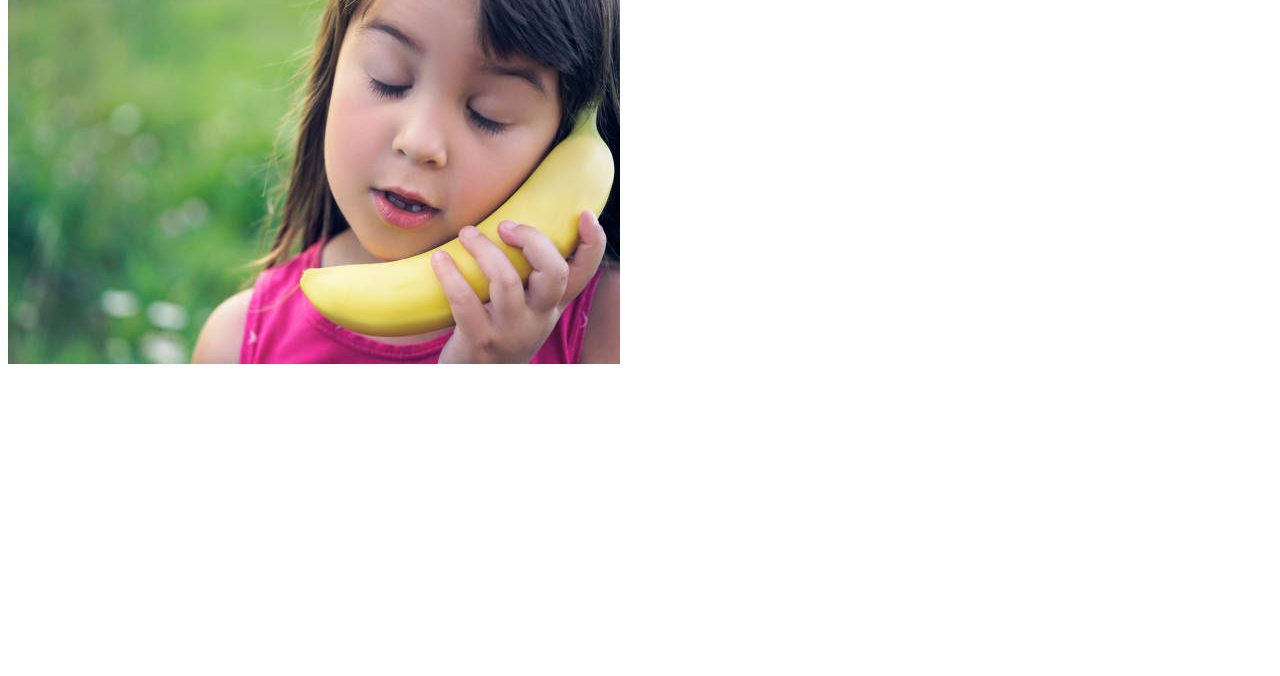
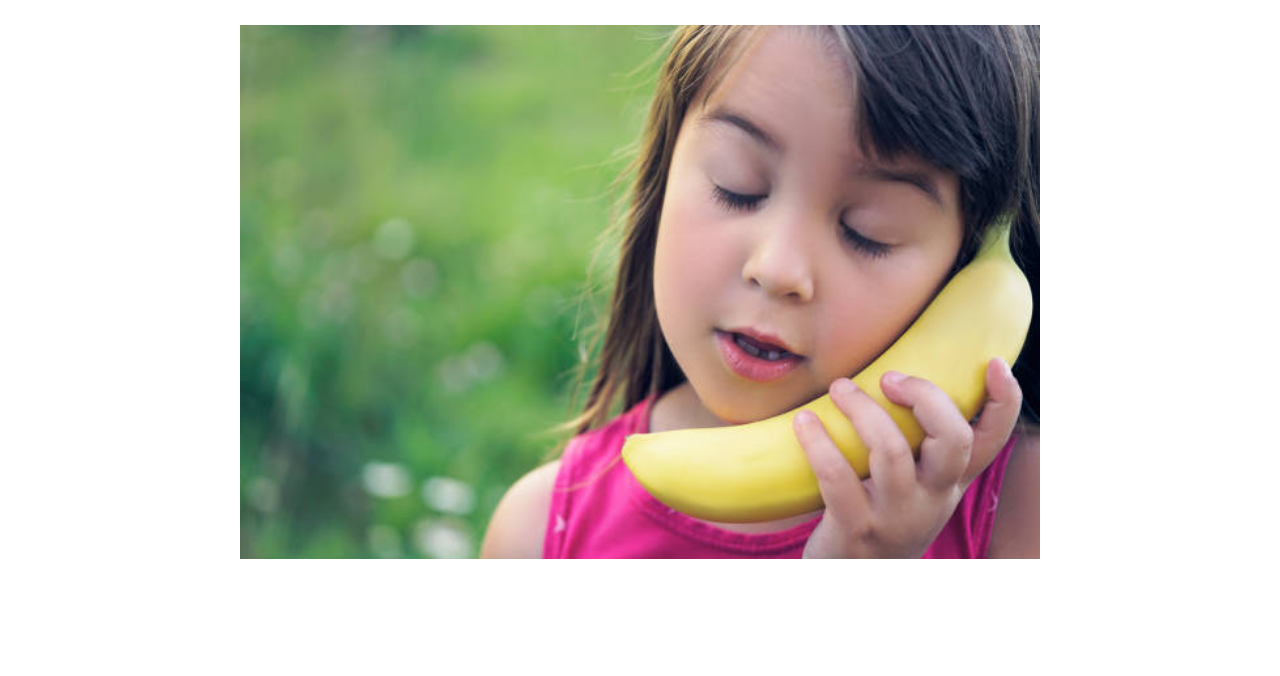
Before and after one commit to arfacamble/gitprojectlearninggit, a plain HTML site: page index.html in a window 1280 px wide. Shown: the part 124-800 px from the top of the page. Drawn offline with Linux system fonts and the light colour scheme.

Commit message:
Items centered and font changes

```diff
--- a/index.html
+++ b/index.html
@@ -2,6 +2,7 @@
 <html>
 <head>
 	<title></title>
+	<link rel="stylesheet" type="text/css" href="style.css">
 </head>
 <body>
 	<h1>AAAAAH TITLE!!</h1>
--- /dev/null
+++ b/style.css
@@ -0,0 +1,9 @@
+img {
+	width: 100vh;
+}
+body {
+	font-family: helvetica;
+	font-weight: lighter;
+	font-size: 30px;
+	text-align: center;
+}
```
